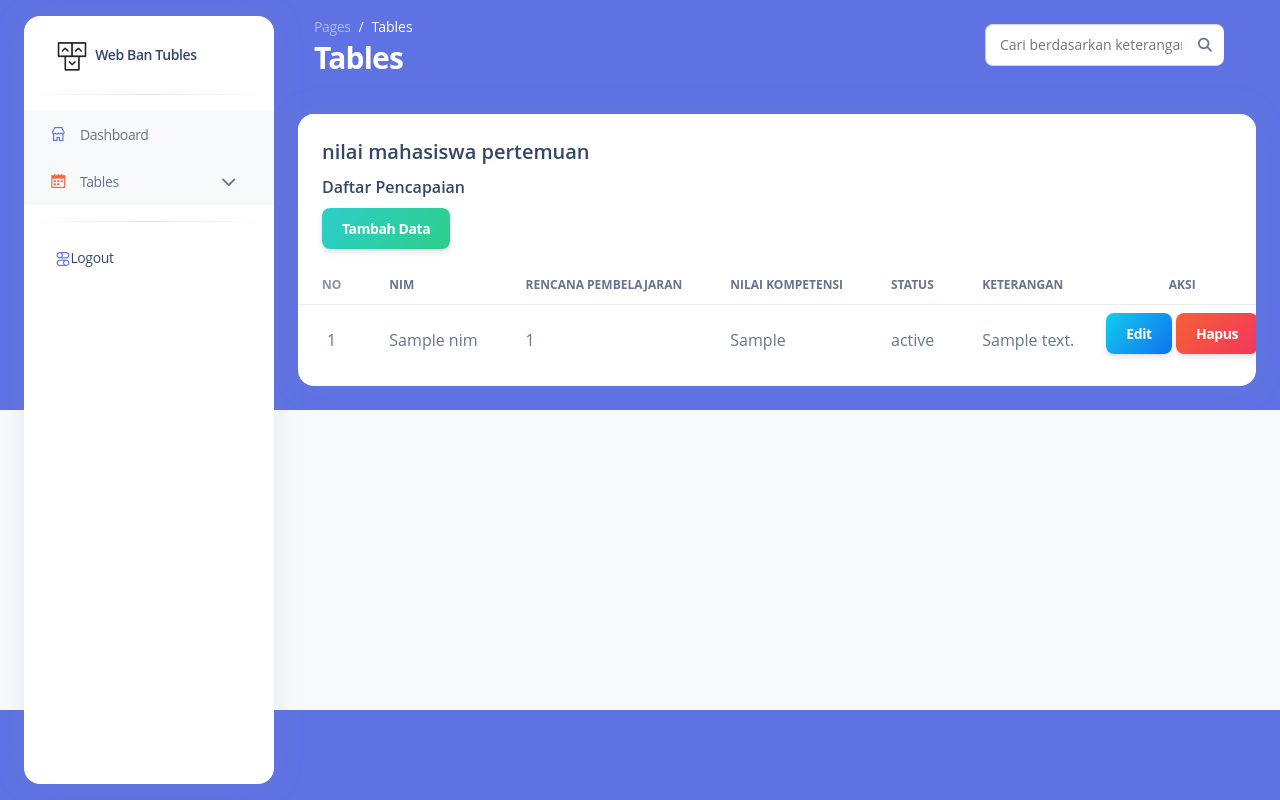
After one commit to ggriswanto02/tubles_web, a CodeIgniter 4 app: template app/Views/nilai_mhs_pertemuan.php in a window 1280 px wide. The commit adds this page. Run offline with PHP 8.4 and a stand-in for CodeIgniter, Linux system fonts and the light colour scheme; the template is opened without the code that fills it: most values are stand-ins (such as "Sample title", 1, 10 or a date in 2020); some libraries are stand-ins or nearby versions.

Commit message:
add nilai mhs pertemuan

```diff
--- a/app/Config/Routes.php
+++ b/app/Config/Routes.php
@@ -28,5 +28,9 @@ $routes->group('table', function($routes){
 	$routes->get('table3b71/(:segment)/delete', 'Table3b71::delete/$1');
 	$routes->get('table3b71/cari', 'Table3b71::cari');
 
-
+$routes->get('nilai-mhs-pertemuan', 'NilaiMhsPertemuan::index');
+	$routes->post('nilai-mhs-pertemuan/new', 'NilaiMhsPertemuan::create');
+	$routes->get('nilai-mhs-pertemuan/(:num)/edit', 'NilaiMhsPertemuan::edit/$1');
+	$routes->post('nilai-mhs-pertemuan/update/(:num)', 'NilaiMhsPertemuan::update/$1');
+	$routes->get('nilai-mhs-pertemuan/(:num)/delete', 'NilaiMhsPertemuan::delete/$1');
 });
--- a/app/Views/layout/admin/navbar.php
+++ b/app/Views/layout/admin/navbar.php
@@ -31,7 +31,7 @@
           <li><a class="dropdown-item" href="<?= base_url('rpl') ?>">Capain Lulusan</a></li>
           <li><a class="dropdown-item" href="<?= base_url('rpl') ?>">Rencana Pembelajaran</a></li>
           <li><a class="dropdown-item" href="<?= base_url('rpl') ?>">Korelasi CPL–CPMK</a></li>
-          <li><a class="dropdown-item" href="<?= base_url('rpl') ?>">Nilai Pertemuan</a></li>
+          <li><a class="dropdown-item" href="<?= base_url('table/nilai-mhs-pertemuan') ?>">Nilai Pertemuan</a></li>
         </ul>
       </li>
     </ul>
--- /dev/null
+++ b/app/Views/nilai_mhs_pertemuan.php
@@ -0,0 +1,256 @@
+<?= $this->extend('layout/admin/layout') ?>
+
+<?= $this->section('content') ?>
+
+<main class="main-content position-relative border-radius-lg ">
+    <!-- Navbar -->
+    <nav class="navbar navbar-main navbar-expand-lg px-0 mx-4 shadow-none border-radius-xl " id="navbarBlur" data-scroll="false">
+        <div class="container-fluid py-1 px-3">
+            <nav aria-label="breadcrumb">
+                <ol class="breadcrumb bg-transparent mb-0 pb-0 pt-1 px-0 me-sm-6 me-5">
+                    <li class="breadcrumb-item text-sm"><a class="opacity-5 text-white" href="javascript:;">Pages</a></li>
+                    <li class="breadcrumb-item text-sm text-white active" aria-current="page">Tables</li>
+                </ol>
+                <h3 class="font-weight-bolder text-white mb-0">Tables</h3>
+            </nav>
+            <div class="collapse navbar-collapse mt-sm-0 mt-2 me-md-0 me-sm-4" id="navbar">
+                <div class="ms-md-auto pe-md-3 d-flex align-items-center">
+                    <div class="input-group">
+                        <form action="<?= base_url('table/table3b71/cari') ?>" method="GET" id="searchForm">
+                            <span class="input-group-text text-body"><input type="search" id="searchInput" name="search" placeholder="Cari berdasarkan keterangan.." /><i class="fas fa-search" aria-hidden="true"></i></span>
+                        </form>
+                    </div>
+                </div>
+            </div>
+        </div>
+    </nav>
+    <!-- End Navbar -->
+    <div class="container-fluid py-4">
+        <div class="row">
+            <div class="col-12">
+                <div class="card mb-0">
+                    <div class="card-header pb-0">
+                        <h5>nilai mahasiswa pertemuan</h5>
+                        <h6>Daftar Pencapaian</h6>
+                        <!-- button tambah -->
+                        <button type="button" class="btn bg-gradient-success btn-block mb-3" data-bs-toggle="modal" data-bs-target="#modalCreate">
+                            Tambah Data
+                        </button>
+                        <br>
+                    </div>
+                    <div class="card-body px-0 pt-0 pb-2">
+                        <div class="table-responsive p-0">
+                            <table class="table table-hover align-items-center mb-0">
+                                <thead>
+                                    <tr>
+                                        <th class="text-center text-uppercase text-secondary text-xs font-weight-bolder ">No</th>
+                                        <th class="text-uppercase text-xs font-weight-bolder ">Nim</th>
+                                        <th class="text-uppercase text-xs font-weight-bolder">Rencana Pembelajaran</th>
+                                        <th class="text-uppercase text-xs font-weight-bolder ">Nilai Kompetensi</th>
+                                        <th class="text-uppercase text-xs font-weight-bolder ">Status</th>
+                                        <th class="text-uppercase text-xs font-weight-bolder ">Keterangan</th>
+                                        <th class="text-center text-uppercase text-xs font-weight-bolder ">Aksi</th>
+                                    </tr>
+                                </thead>
+                                <tbody>
+                                    <?php $no = 1;
+                                    foreach ($items as $row): ?>
+                                        <tr>
+                                            <td class="text-center"><?= $no ?></td>
+                                            <td class="px-4"><?= $row['nim'] ?></td>
+                                            <td class="px-4"><?= $row['id_rencana_pembelajaran'] ?></td>
+                                            <td class="px-4"><?= $row['nilai_kompetensi'] ?></td>
+                                            <td class="px-4"><?= $row['status'] ?></td>
+                                            <td class="px-4"><?= $row['keterangan'] ?></td>
+
+                                            <td class="text-center">
+                                                <a href="<?= base_url('table/nilai-mhs-pertemuan/' . $row['id'] . '/edit') ?>"
+                                                    class="btn bg-gradient-info btn-block">
+                                                    Edit
+                                                </a>
+
+                                                <a href="#"
+                                                    data-href="<?= base_url('table/nilai-mhs-pertemuan/' . $row['id'] . '/delete') ?>"
+                                                    onclick="confirmToDelete(this)"
+                                                    class="btn bg-gradient-danger btn-block"
+                                                    data-bs-toggle="modal"
+                                                    data-bs-target="#confirm-dialog">
+                                                    Hapus
+                                                </a>
+                                            </td>
+                                        </tr>
+                                    <?php $no++;
+                                    endforeach; ?>
+                                </tbody>
+                            </table>
+
+                            <!-- js message data tidak ditemukan  -->
+                            <div id="resultMessage" class="result-message text-center"></div>
+
+                            <!-- modal delete -->
+                            <div class="modal fade" id="confirm-dialog" tabindex="-1" aria-labelledby="exampleModalLabel" aria-hidden="true">
+                                <div class="modal-dialog">
+                                    <div class="modal-content">
+                                        <div class="modal-header">
+                                            <h5 class="modal-title" id="exampleModalLabel">Konfirmasi Hapus</h5>
+                                            <button type="button" class="btn-close" data-bs-dismiss="modal" aria-label="Close"></button>
+                                        </div>
+                                        <div class="modal-body">
+                                            Apakah Anda yakin ingin menghapus data ini?
+                                        </div>
+                                        <div class="modal-footer">
+                                            <button type="button" class="btn btn-secondary" data-bs-dismiss="modal">Batal</button>
+                                            <button type="button" class="btn btn-danger" onclick="deleteData()">Hapus</button>
+                                        </div>
+                                    </div>
+                                </div>
+                            </div>
+
+                            <!-- js delete -->
+                            <script>
+                                function confirmToDelete(element) {
+                                    var deleteButton = document.getElementById('confirm-dialog').querySelector('.btn-danger');
+                                    deleteButton.setAttribute('data-href', element.getAttribute('data-href'));
+                                }
+
+                                function deleteData() {
+                                    var deleteUrl = document.getElementById('confirm-dialog').querySelector('.btn-danger').getAttribute('data-href');
+
+                                    window.location.href = deleteUrl;
+                                }
+                            </script>
+
+                            <!-- modal tambah data -->
+                            <div class="modal fade" id="modalCreate" tabindex="-1" role="dialog" aria-hidden="true">
+                                <div class="modal-dialog modal-dialog-centered modal-md" role="document">
+                                    <div class="modal-content">
+                                        <div class="modal-body p-0">
+                                            <div class="card card-plain">
+
+                                                <div class="card-header pb-0 text-left">
+                                                    <h3 class="font-weight-bolder text-primary text-gradient">Tambah Nilai Mahasiswa </h3>
+                                                    <p class="mb-0">Masukkan nilai mahasiswa</p>
+                                                </div>
+
+                                                <div class="card-body pb-3">
+                                                    <form action="<?= base_url('table/nilai-mhs-pertemuan/new') ?>" method="post" role="form text-left">
+                                                        <label>Nim</label>
+                                                        <div class="input-group mb-3">
+                                                            <input
+                                                                type="text"
+                                                                class="form-control"
+                                                                name="nim"
+                                                                placeholder="Masukkan nim"
+                                                                required>
+                                                        </div>
+                                                        <label>Rencana Pembelajaran</label>
+                                                        <div class="input-group mb-3">
+                                                            <input
+                                                                type="text"
+                                                                class="form-control"
+                                                                name="id_rencana_pembelajaran"
+                                                                placeholder="Masukkan Rencana Pembelajaran"
+                                                                required>
+                                                        </div>
+                                                        <label>Nilai Kompetensi</label>
+                                                        <div class="input-group mb-3">
+                                                            <input
+                                                                type="text"
+                                                                class="form-control"
+                                                                name="nilai_kompetensi"
+                                                                placeholder="Masukkan Nilai Kompetensi"
+                                                                required>
+                                                        </div>
+                                                        <label>Status</label>
+                                                        <div class="input-group mb-3">
+                                                            <input
+                                                                type="text"
+                                                                class="form-control"
+                                                                name="status"
+                                                                placeholder="Masukkan Status"
+                                                                required>
+                                                        </div>
+                                                        <label>Keterangan</label>
+                                                        <div class="input-group mb-3">
+                                                            <input
+                                                                type="text"
+                                                                class="form-control"
+                                                                name="keterangan"
+                                                                placeholder="Masukkan Keterangan"
+                                                                required>
+                                                        </div>
+
+
+                                                        <div class="text-center">
+                                                            <button type="submit" class="btn bg-gradient-primary btn-lg btn-rounded w-100 mt-4 mb-0">
+                                                                Tambah
+                                                            </button>
+                                                        </div>
+
+                                                    </form>
+                                                </div>
+
+                                            </div>
+                                        </div>
+                                    </div>
+                                </div>
+                            </div>
+                        </div>
+                    </div>
+                </div>
+            </div>
+        </div>
+    </div>
+</main>
+
+
+
+
+<body class="g-sidenav-show bg-primary">
+    <div class="min-height-300 bg-gray-100 position-absolute w-100"></div>
+
+    <!-- js search -->
+    <script>
+        document.addEventListener("DOMContentLoaded", function() {
+            const searchForm = document.getElementById("searchForm");
+            const searchInput = document.getElementById("searchInput");
+            const resultMessage = document.getElementById("resultMessage");
+            const tableBody = document.querySelector(".table tbody");
+
+            function filterRows() {
+                const searchText = searchInput.value.toLowerCase();
+                let foundRows = 0;
+
+                tableBody.querySelectorAll("tr").forEach(function(row, index) {
+                    const cells = row.querySelectorAll("td");
+                    const kategoriText = cells[3].textContent.toLowerCase(); // Ubah sesuai dengan indeks kolom yang berisi kategori
+
+                    if (kategoriText.includes(searchText)) {
+                        row.style.display = "";
+                        foundRows++;
+                    } else {
+                        row.style.display = "none";
+                    }
+                });
+
+                if (foundRows === 0) {
+                    resultMessage.textContent = "Data tidak ditemukan";
+                } else {
+                    resultMessage.textContent = "";
+                }
+            }
+
+            searchForm.addEventListener("submit", function(event) {
+                event.preventDefault();
+                filterRows();
+            });
+
+            searchInput.addEventListener("input", filterRows);
+
+            filterRows();
+        });
+    </script>
+
+</body>
+
+<?= $this->endSection() ?>
```
Also changed, not shown: app/Controllers/NilaiMhsPertemuan.php (added, +76 -0 lines), app/Database/Migrations/2025-12-09-170248_NilaiMhsPertemuan.php (added, +48 -0 lines), app/Models/NilaiMhsPertemuanModel.php (added, +22 -0 lines), app/Views/nilai_mhs_pertemuan_edit.php (added, +56 -0 lines).
